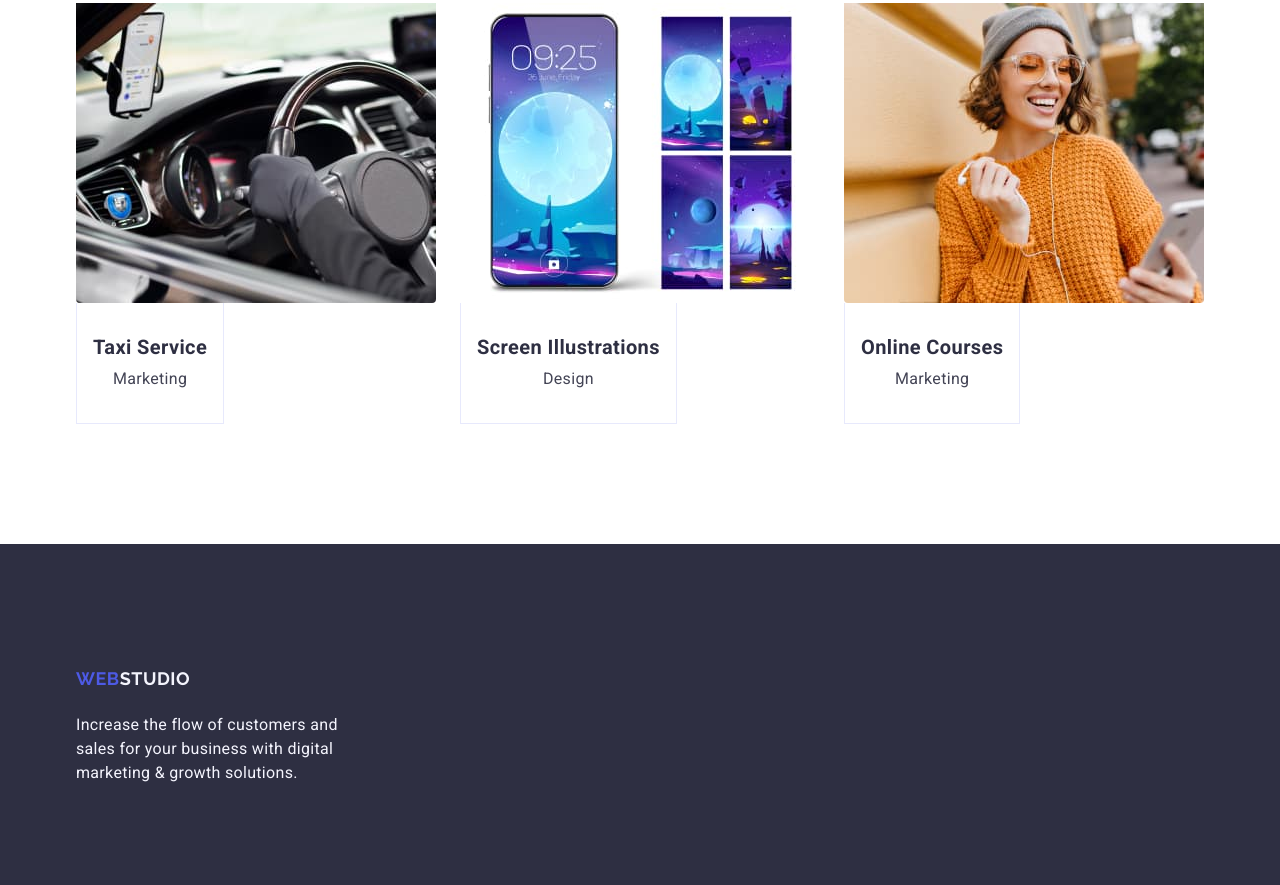
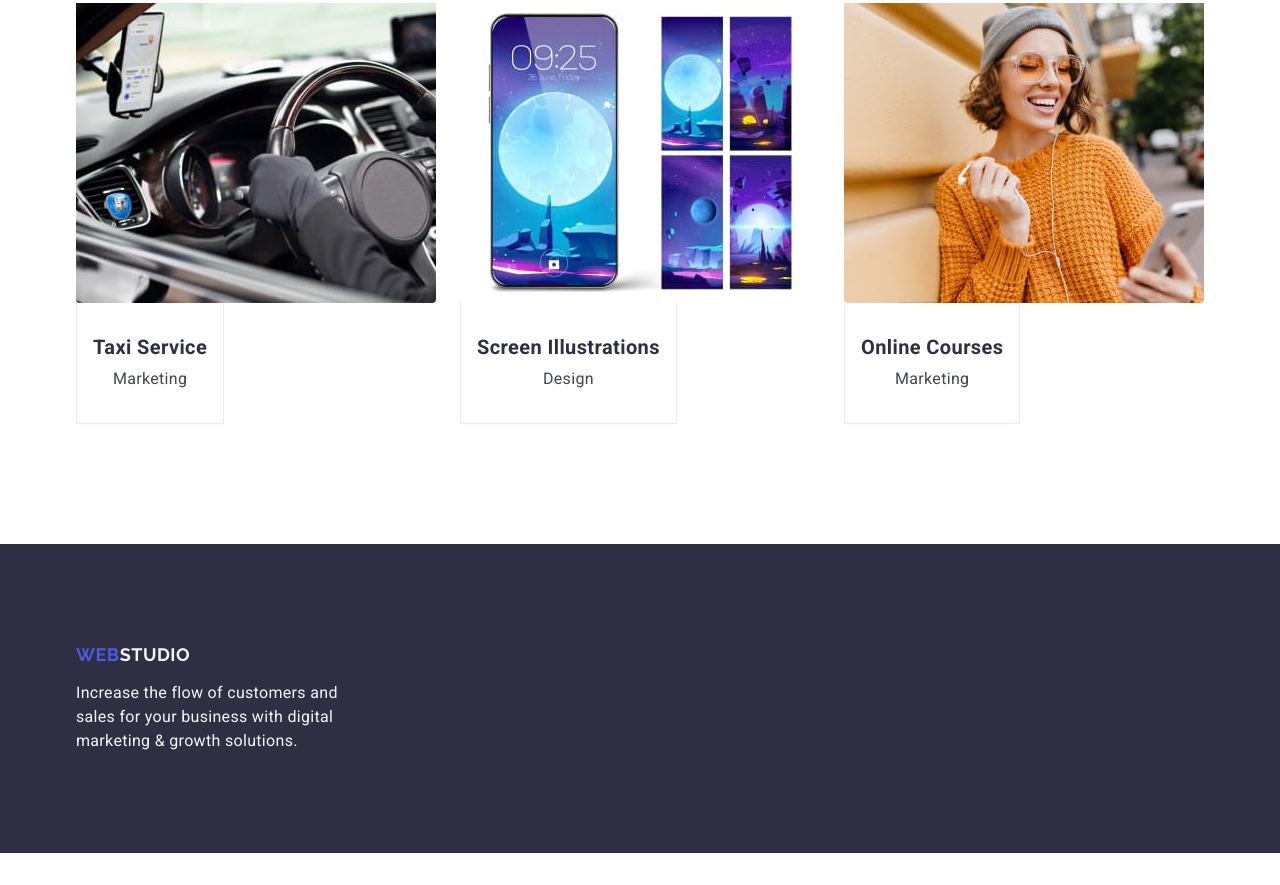
Before and after one commit to blackkat02/blackkat02-goit-markup-hw-06, a plain HTML site: page index.html in a window 1280 px wide. Shown: the part 2471-3356 px from the top of the page. After the commit the page ends 3324 px from the top, so only its background shows below. Drawn offline with nearby package versions, Linux system fonts and the light colour scheme.

Commit message:
modified4 logo

```diff
--- a/css/styles.css
+++ b/css/styles.css
@@ -72,6 +72,18 @@ a:focus {
     color: #404BBF;
 }
 
+.logo {
+    display: inline-block;
+    color: var(--iris);
+    font-family: Raleway, sans-serif;
+    font-size: 18px;
+    font-weight: 700;
+    line-height: 1.17;
+    letter-spacing: 0.03em;
+    text-transform: uppercase;
+}
+
+
 .visually-hidden {
     position: absolute;
     width: 1px;
@@ -125,15 +137,9 @@ image {
     align-items: center;
 }
 
-.logo {
-    display: inline-block;
-    color: var(--iris);
-    font-family: Raleway, sans-serif;
-    font-size: 18px;
-    font-weight: 700;
-    line-height: 1.17;
-    letter-spacing: 0.03em;
-    text-transform: uppercase;
+
+
+.logo-link-header {
     padding: 24px 0;
     margin-right: 76px;
 }
@@ -356,7 +362,7 @@ image {
     justify-content: space-between;
 }
 
-.logo-logo{
+.logo-link-footer {
     display: inline-block;
     margin-bottom: 16px;
 }
--- a/index.html
+++ b/index.html
@@ -15,7 +15,7 @@
         <header class="header">
             <div class="container header-container">
                 <nav class="header-nav">
-                    <a class="logo" href="./index.html">Web<span class="logo-header">Studio</span></a>
+                    <a class="logo logo-link-header" href="./index.html">Web<span class="logo-header">Studio</span></a>
                     <ul class="header-nav-list">
                         <li><a class="header-nav-link" href="./index.html">Studio</a></li>
                         <li><a class="header-nav-link" href="">Portfolio</a></li>
@@ -201,7 +201,7 @@
         <!-- Footer -->
         <footer class="section-footer">
             <div class="container footer-container">
-                <a class="logo" href="./index.html">Web<span class="logo-footer" >Studio</span></a>
+                <a class="logo logo-link-footer" href="./index.html">Web<span class="logo-footer" >Studio</span></a>
                 <p class="footer-text">Increase the flow of customers and sales for your business with digital marketing & growth solutions.</p>
             </div>
         </footer>
```
